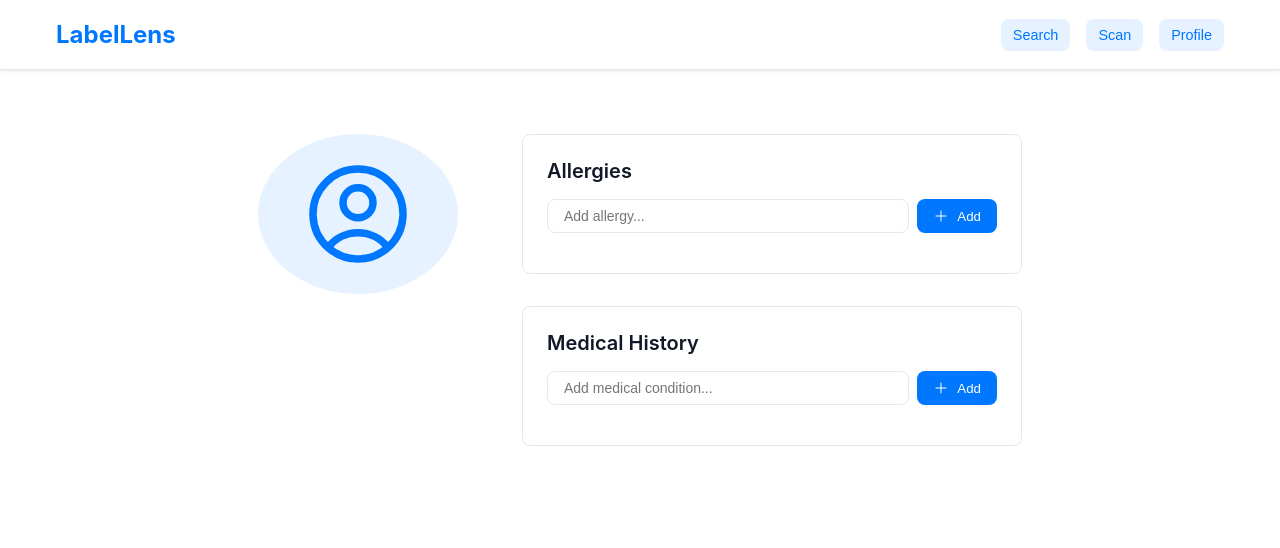
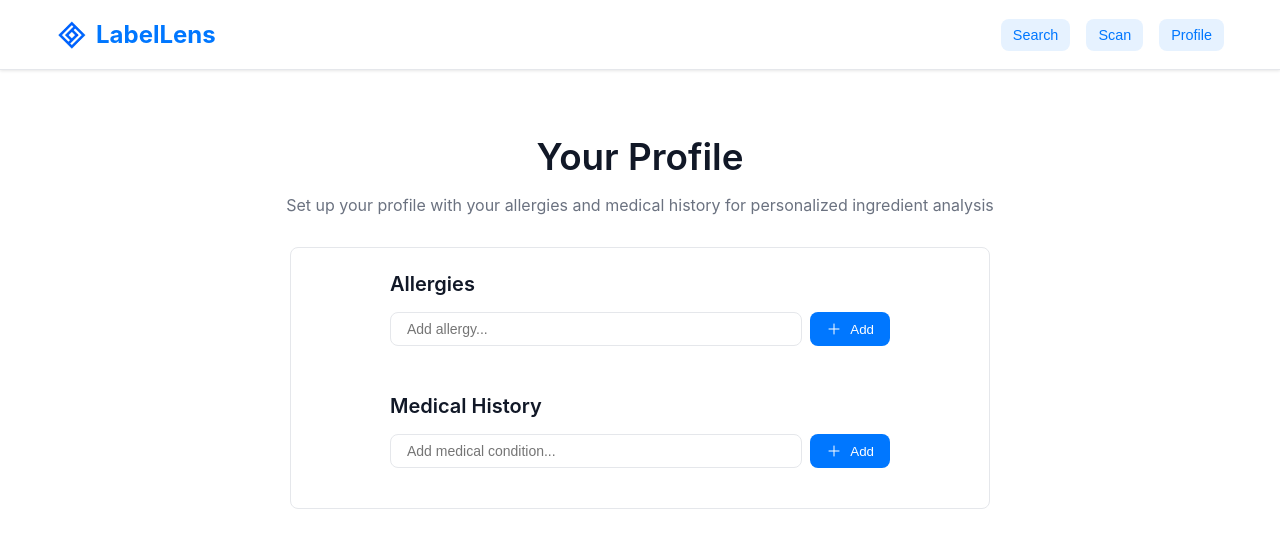
Before and after one commit to Deeppcodes/LabelLens, a React (Vite) app: page /profile in a window 1280 px wide. Shown: the top 548 px of the page. Built offline with nearby package versions, Linux system fonts and the light colour scheme.

Commit message:
Add logo

```diff
--- a/src/App.css
+++ b/src/App.css
@@ -56,11 +56,22 @@ body {
   height: 100%;
 }
 
+.logo-link {
+  display: flex;
+  align-items: center;
+  gap: 0.5rem;
+  text-decoration: none;
+}
+
+.logo-image {
+  height: 32px;
+  width: auto;
+}
+
 .logo-text {
   font-size: 1.5rem;
   font-weight: 700;
   color: var(--primary-color);
-  text-decoration: none;
 }
 
 .nav-items {
@@ -99,7 +110,7 @@ body {
   align-items: center;
   text-align: center;
   padding: 3rem 1rem;
-  max-width: 800px;
+  max-width: 900px;
   margin: 0 auto;
 }
 
--- a/src/components/Hero.jsx
+++ b/src/components/Hero.jsx
@@ -36,14 +36,12 @@ const Hero = () => {
 
   return (
     <div className="hero">
-      <div className="transparency-badge">Label Intelligence</div>
-
       <h1 className="hero-title">
         Understand What's In Your <span className="highlight">Products</span>
       </h1>
 
       <p className="hero-description">
-        Analyze ingredients, scan labels, and make informed decisions about what's in your products.
+        Upload images of ingredient lists or search for specific ingredients to get detailed information and personalized safety analysis.
       </p>
 
       <div className="profile-notice">
--- a/src/components/Navbar.jsx
+++ b/src/components/Navbar.jsx
@@ -1,5 +1,6 @@
 import React from "react";
 import { useNavigate } from "react-router-dom";
+import LabelLensLogo from "../assets/LabelLens_Logo.png";
 
 const Navbar = () => {
   const navigate = useNavigate();
@@ -20,8 +21,13 @@ const Navbar = () => {
     <nav className="navbar">
       <div className="container">
         <div className="logo">
-          <a href="/" className="logo-text">
-            LabelLens
+          <a href="/" className="logo-link">
+            <img
+              src={LabelLensLogo}
+              alt="LabelLens Logo"
+              className="logo-image"
+            />
+            <span className="logo-text">LabelLens</span>
           </a>
         </div>
         <div className="nav-items">
--- a/src/pages/Profile.jsx
+++ b/src/pages/Profile.jsx
@@ -55,26 +55,12 @@ const Profile = () => {
 
   return (
     <div className="profile-container">
-      <div className="profile-header">
-        <div className="profile-icon">
-          <svg
-            xmlns="http://www.w3.org/2000/svg"
-            fill="none"
-            viewBox="0 0 24 24"
-            strokeWidth="1.5"
-            stroke="currentColor"
-          >
-            <path
-              strokeLinecap="round"
-              strokeLinejoin="round"
-              d="M17.982 18.725A7.488 7.488 0 0 0 12 15.75a7.488 7.488 0 0 0-5.982 2.975m11.963 0a9 9 0 1 0-11.963 0m11.963 0A8.966 8.966 0 0 1 12 21a8.966 8.966 0 0 1-5.982-2.275M15 9.75a3 3 0 1 1-6 0 3 3 0 0 1 6 0Z"
-            />
-          </svg>
-        </div>
-      </div>
-
-      <div className="profile-sections">
-        <div className="profile-section">
+      <h1 className="profile-title">Your Profile</h1>
+      <p className="profile-subtitle">
+        Set up your profile with your allergies and medical history for personalized ingredient analysis
+      </p>
+      <div className="profile-section">
+        <div className="section-group">
           <h2>Allergies</h2>
           <form onSubmit={handleAddAllergy} className="input-container">
             <input
@@ -117,7 +103,7 @@ const Profile = () => {
           </div>
         </div>
 
-        <div className="profile-section">
+        <div className="section-group">
           <h2>Medical History</h2>
           <form onSubmit={handleAddMedical} className="input-container">
             <input
--- a/src/styles/Profile.css
+++ b/src/styles/Profile.css
@@ -4,40 +4,32 @@
     margin: 0 auto;
     padding: 2rem 2rem;
     display: flex;
-    flex-direction: row;
-    justify-content: center;
+    flex-direction: column;
+    align-items: center;
 }
 
-.profile-content {
-    display: flex;
-    gap: 3rem;
-    align-items: flex-start;
+.profile-title {
+    font-size: 2.3rem;
+    font-weight: 600;
+    color: var(--dark-text);
+    margin-bottom: 1rem;
+    text-align: center;
 }
 
-.profile-icon {
-    width: 200px;
-    height: 160px;
-    display: flex;
-    align-items: center;
-    justify-content: center;
-    background-color: var(--primary-light);
-    border-radius: 50%;
-    flex-shrink: 0;
-    margin-right: 4rem;
-}
-
-.profile-icon svg {
-    width: 120px;
-    height: 120px;
-    color: var(--primary-color);
+.profile-subtitle {
+    font-size: 1rem;
+    color: var(--gray-text);
+    text-align: center;
+    margin-bottom: 2rem;
+    max-width: 800px;
 }
 
 .profile-sections {
     display: flex;
     flex-direction: column;
     gap: 2rem;
-    flex: 1;
-    max-width: 500px;
+    width: 100%;
+    max-width: 600px;
 }
 
 .profile-section {
@@ -45,9 +37,25 @@
     border: 1px solid #E5E7EB;
     border-radius: var(--radius);
     padding: 1.5rem;
+    width: 100%;
+    max-width: 700px;
+    justify-content: center;
+    align-items: center;
+    display: flex;
+    flex-direction: column;
 }
 
-.profile-section h2 {
+.section-group {
+    max-width: 500px;
+    width: 100%;
+    margin-bottom: 2rem;
+}
+
+.section-group:last-child {
+    margin-bottom: 0;
+}
+
+.section-group h2 {
     font-size: 1.25rem;
     font-weight: 600;
     color: var(--dark-text);
```
Also changed, not shown: src/assets/LabelLens_Logo.png (added).
